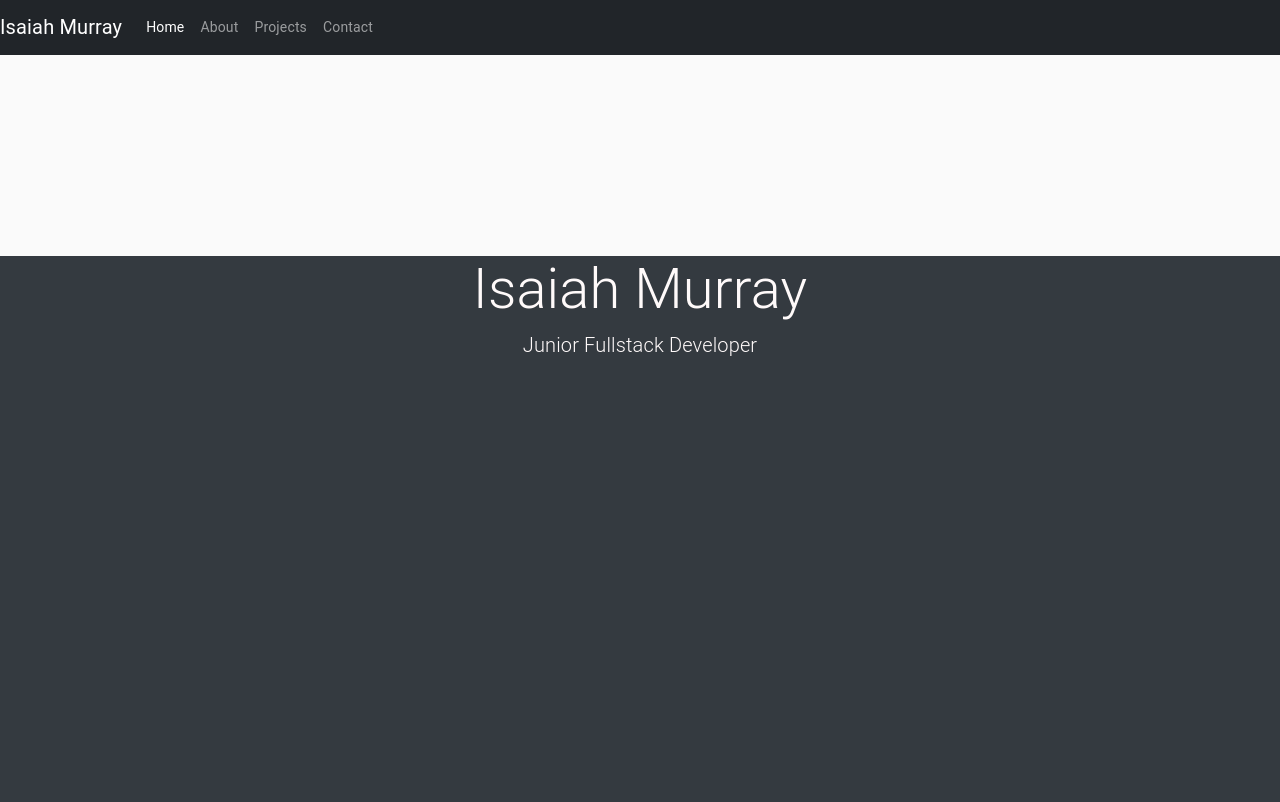
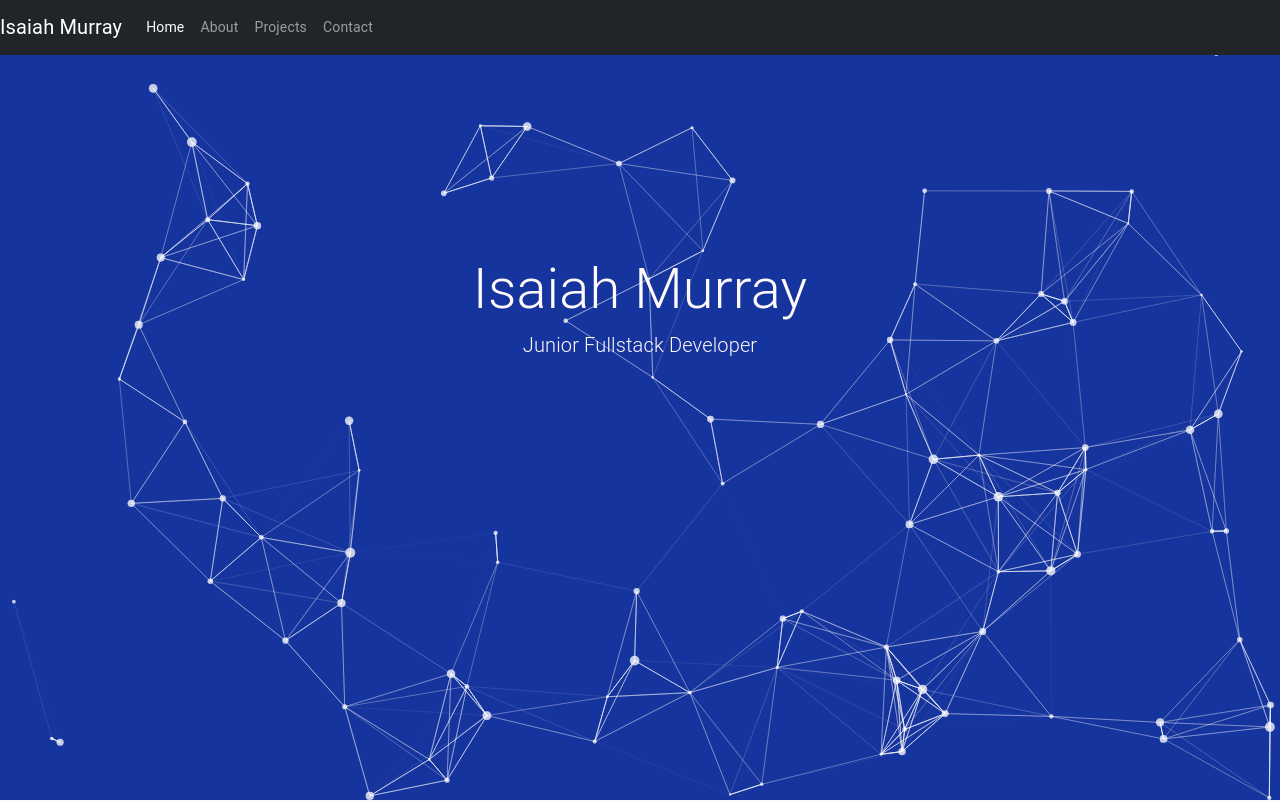
Before and after one commit to IsaiahMurray/React-Portfolio, a React (Create React App) app: page / in a window 1280 px wide. Shown: the top 802 px of the page. Built offline with nearby package versions, Linux system fonts and the light colour scheme.

Commit message:
updating styling and spacing

```diff
--- a/src/App.js
+++ b/src/App.js
@@ -15,7 +15,7 @@
   render() {
     return (
       <div className="App">
-        {/* <Particles
+        <Particles
           id="tsparticles"
           options={{
             background: {
@@ -105,7 +105,7 @@
             },
             detectRetina: true,
           }}
-        /> */}
+        />
         <Nav />
         <Jumbo />
         <Profile />
--- a/src/CSS/App.css
+++ b/src/CSS/App.css
@@ -10,40 +10,5 @@
 
 .App {
   text-align: center;
-  background-color: #343a40;
+  background-color: transparent;
 }
-
-.App-logo {
-  height: 40vmin;
-  pointer-events: none;
-}
-
-@media (prefers-reduced-motion: no-preference) {
-  .App-logo {
-    animation: App-logo-spin infinite 20s linear;
-  }
-}
-
-.App-header {
-  background-color: #282c34;
-  min-height: 100vh;
-  display: flex;
-  flex-direction: column;
-  align-items: center;
-  justify-content: center;
-  font-size: calc(10px + 2vmin);
-  color: white;
-}
-
-.App-link {
-  color: #61dafb;
-}
-
-@keyframes App-logo-spin {
-  from {
-    transform: rotate(0deg);
-  }
-  to {
-    transform: rotate(360deg);
-  }
-}
--- a/src/CSS/Particles.css
+++ b/src/CSS/Particles.css
@@ -1,6 +1,6 @@
 #tsparticles{
     position: absolute;
-    z-index: 0;
+    z-index: -1;
     height: 100vh;
-    width: 100vw;
+    width: 100%;
   }
--- a/src/CSS/Projects.css
+++ b/src/CSS/Projects.css
@@ -1,5 +1,6 @@
 #project-div{
     background-color: #343a40;
+    margin-top: -40px;
 }
 
 #projects{
@@ -8,5 +9,4 @@
 .project{
     height: 200px;
     width: 200px;
-    margin: 5%;
 }
--- a/src/components/Form.jsx
+++ b/src/components/Form.jsx
@@ -35,6 +35,7 @@
   },
   background: {
     backgroundColor: '#343a40',
+    marginTop: '-40px',
   },
   container: {
     backgroundColor: "white",
```
